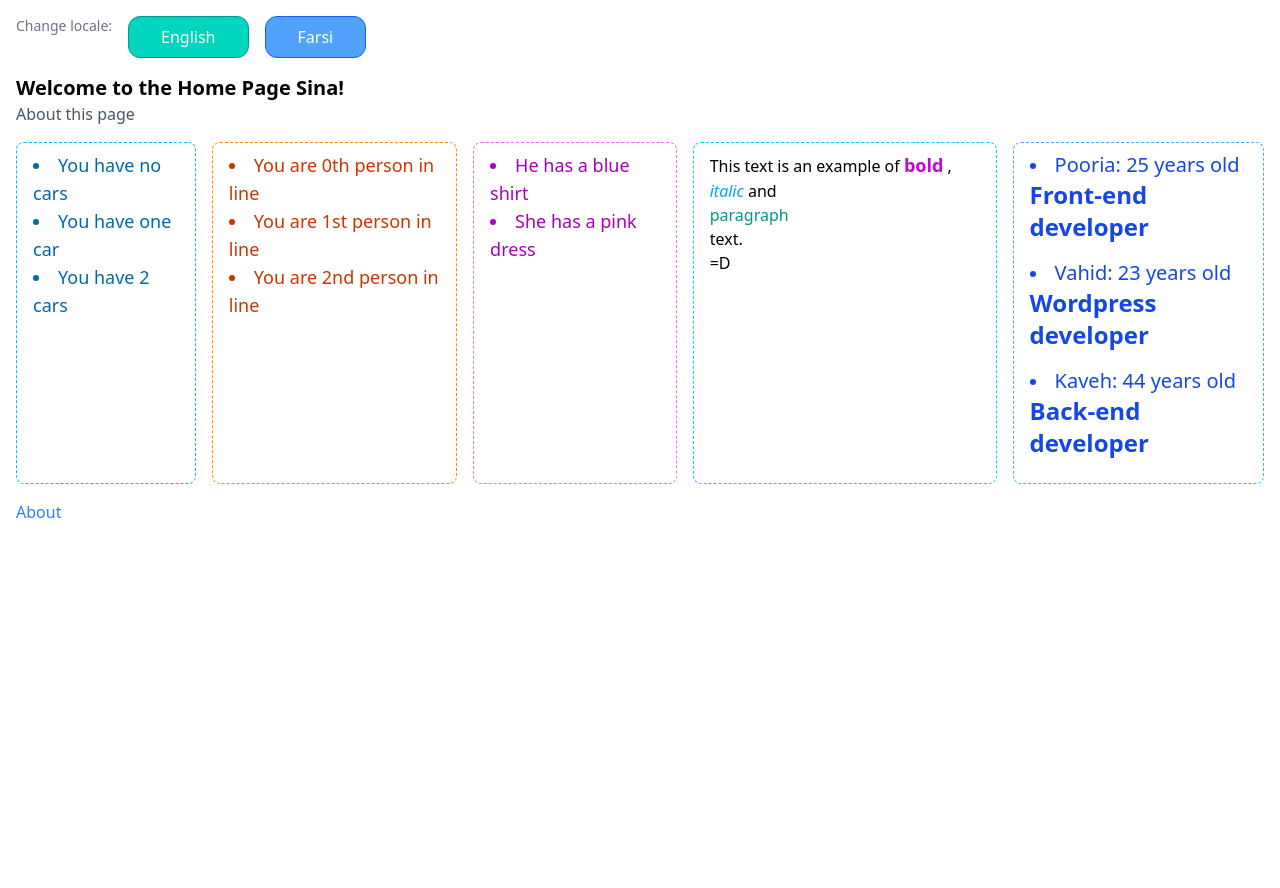
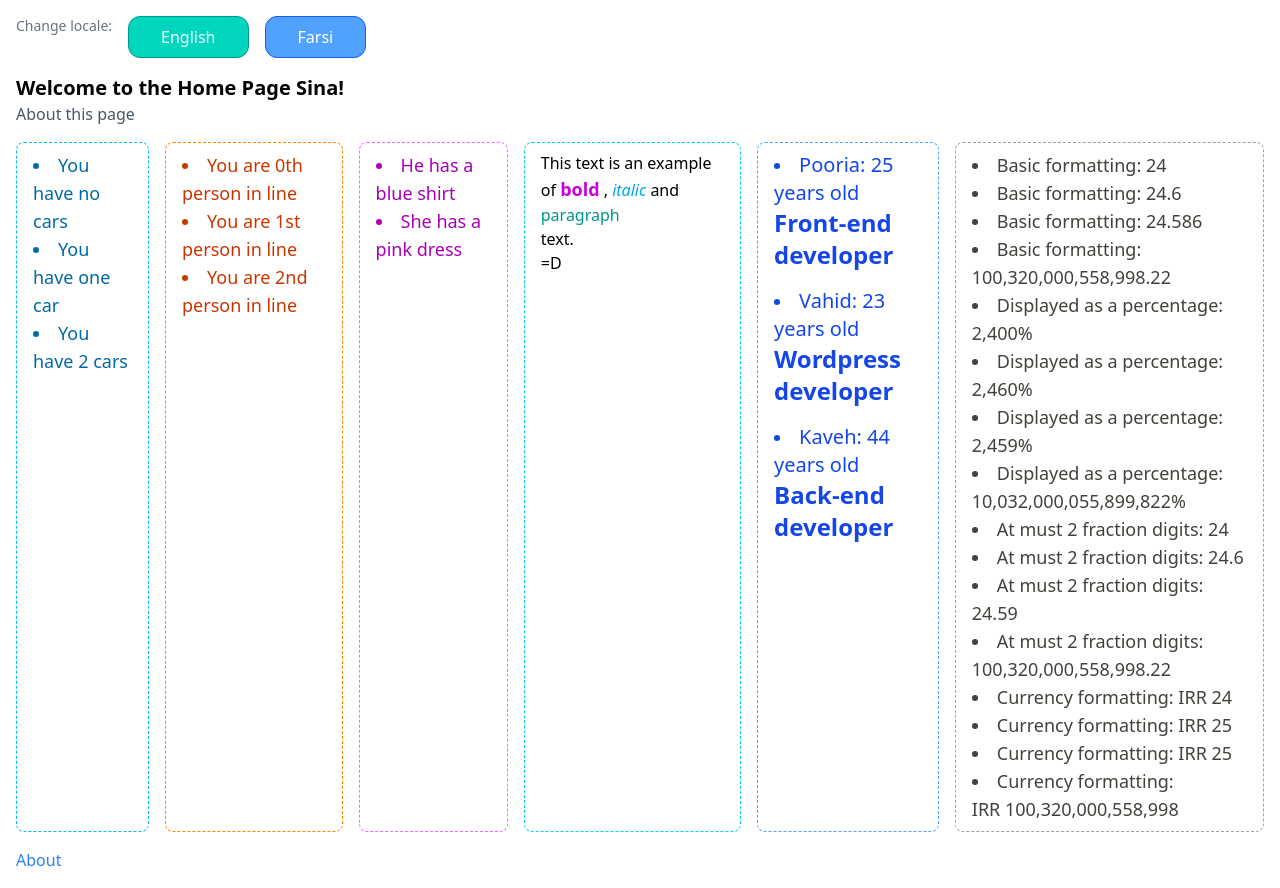
Before and after one commit to sinaRh99/next-intl-test-app, a Next.js app: page /en in a window 1280 px wide. Before the commit the page ends 800 px from the top, so only its background shows below. Built offline with nearby package versions, Linux system fonts and the light colour scheme.

Commit message:
experiment with number formating

```diff
--- a/messages/en.json
+++ b/messages/en.json
@@ -23,6 +23,12 @@
         "name": "Kaveh",
         "age": "44 years old"
       }
+    },
+    "numbersTest": {
+      "basic": "Basic formatting: {value, number}",
+      "percentage": "Displayed as a percentage: {value, number, percent}",
+      "2digits": "At must 2 fraction digits: {value, number, ::.##}",
+      "currency": "Currency formatting: {value, number, currency}"
     }
   },
   "AboutPage": {
--- a/messages/fa.json
+++ b/messages/fa.json
@@ -28,6 +28,12 @@
         "name": "سینا",
         "age": "۲۵ ساله"
       }
+    },
+    "numbersTest": {
+      "basic": "فرمت بندی پایه: {value, number}",
+      "percentage": "به صورت درصد نمایش داده می شود: {value, number, percent}",
+      "2digits": "حداکثر 2 رقم اعشار: {value, number, ::.##}",
+      "currency": "فرمت بندی ارز: {value, number, currency}"
     }
   },
   "AboutPage": {
--- a/src/app/[locale]/page.tsx
+++ b/src/app/[locale]/page.tsx
@@ -3,6 +3,15 @@ import { Link } from "@/i18n/navigation";
 import { use } from "react";
 import { useMessages, useTranslations } from "next-intl";
 import { RichText } from "../components";
+
+const currencyFormat = {
+  number: {
+    currency: {
+      style: "currency",
+      currency: "IRR",
+    },
+  },
+} as const;
 
 export async function generateMetadata({
   params,
@@ -69,6 +78,34 @@ export default function Home({
             </li>
           ))}
         </ul>
+        <ul className="border border-stone-400 border-dashed w-fit list-disc list-inside py-2 px-4 rounded-lg font-medium text-lg text-stone-700">
+          <li>{t("numbersTest.basic", { value: 24 })}</li>
+          <li>{t("numbersTest.basic", { value: 24.6 })}</li>
+          <li>{t("numbersTest.basic", { value: 24.585542 })}</li>
+          <li>{t("numbersTest.basic", { value: 100320000558998.21425 })}</li>
+          <li>{t("numbersTest.percentage", { value: 24 })}</li>
+          <li>{t("numbersTest.percentage", { value: 24.6 })}</li>
+          <li>{t("numbersTest.percentage", { value: 24.585542 })}</li>
+          <li>
+            {t("numbersTest.percentage", { value: 100320000558998.21425 })}
+          </li>
+          <li>{t("numbersTest.2digits", { value: 24 })}</li>
+          <li>{t("numbersTest.2digits", { value: 24.6 })}</li>
+          <li>{t("numbersTest.2digits", { value: 24.585542 })}</li>
+          <li>{t("numbersTest.2digits", { value: 100320000558998.21425 })}</li>
+          <li>{t("numbersTest.currency", { value: 24 }, currencyFormat)}</li>
+          <li>{t("numbersTest.currency", { value: 24.6 }, currencyFormat)}</li>
+          <li>
+            {t("numbersTest.currency", { value: 24.585542 }, currencyFormat)}
+          </li>
+          <li>
+            {t(
+              "numbersTest.currency",
+              { value: 100320000558998.21425 },
+              currencyFormat
+            )}
+          </li>
+        </ul>
       </div>
       <Link className="mt-4 text-blue-500 hover:text-blue-600" href="/about">
         {aboutPageT("urlTitle")}
```
